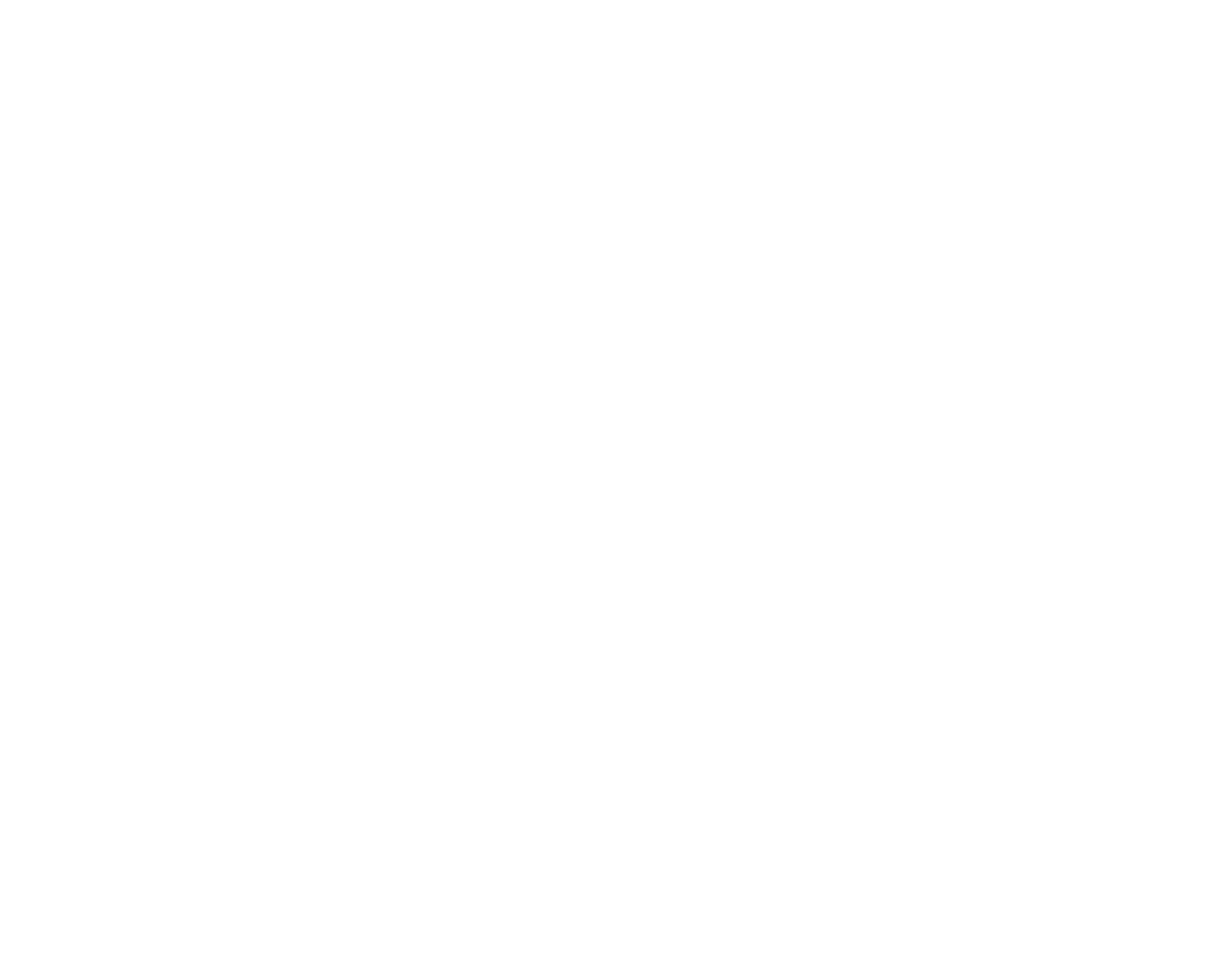
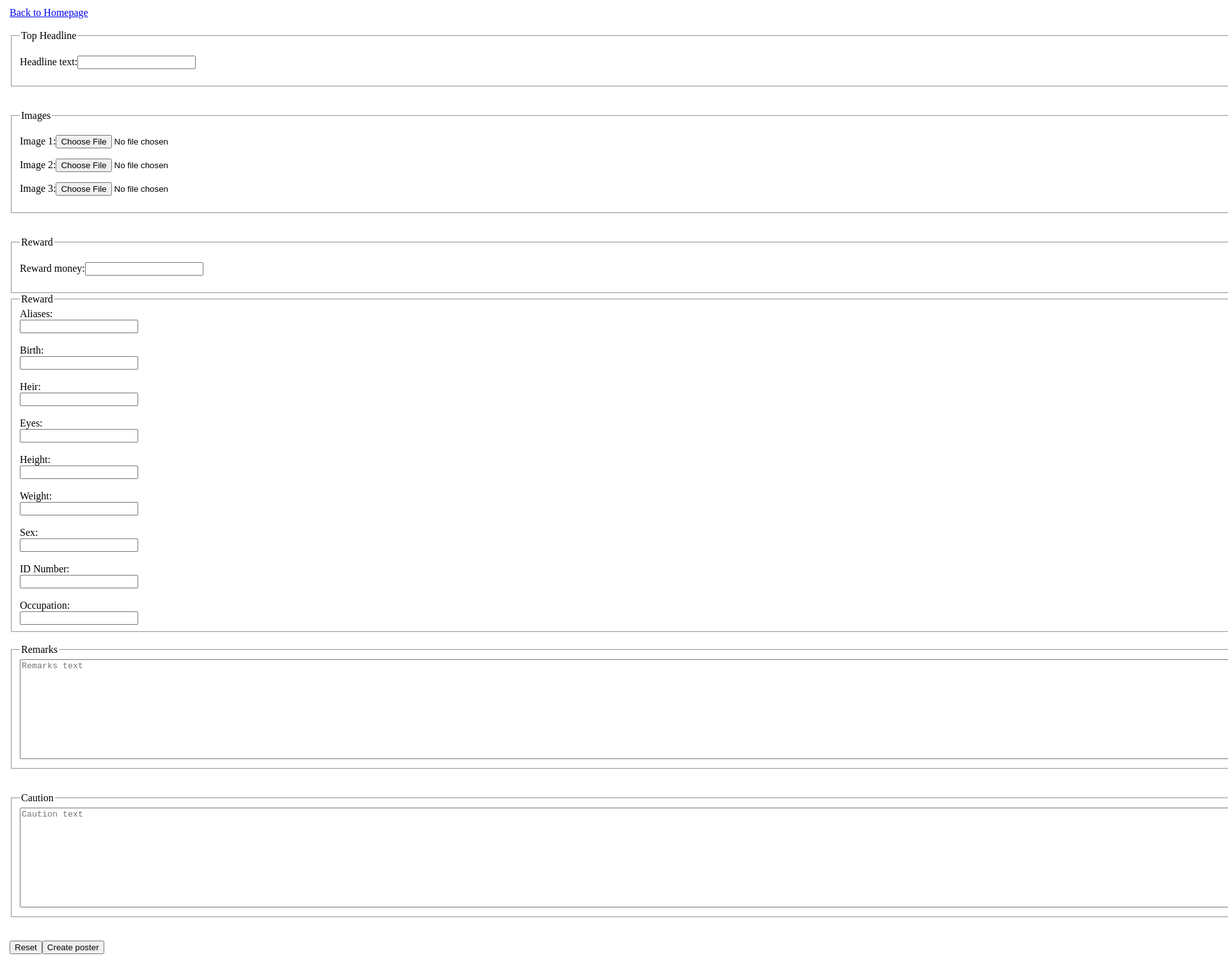
Before and after one commit to nevena29/bit-web, a plain HTML site: page HTML/Project/admin/create_new.html in a window 1280 px wide. Shown: the top 1495 px of the page at 64% size, 1920 px wide, since content can reach past the window. Before the commit the page ends 800 px from the top, so only its background shows below. Drawn offline with Linux system fonts and the light colour scheme.

Commit message:
upload creat new html/bart.html

```diff
--- a/HTML/Project/admin/create_new.html
+++ b/HTML/Project/admin/create_new.html
@@ -1,4 +1,65 @@
 <!doctype html>
 <html>
-
+    <head>
+        <title>Create poster</title>
+    </head>
+    <body>
+        <table>
+            <tr width="100%">
+                <td width="15%"></td>
+                <td width="70%">
+                    <a href="#">Back to Homepage</a>
+                    <br>
+                    <br>
+                    <form>
+                        <fieldset>
+                            <legend>Top Headline</legend>
+                            <p>Headline text:<input type="text" name="headline"></p>
+                        </fieldset>
+                        <br>
+                        <br>
+                        <fieldset>
+                            <legend>Images</legend>
+                            <p>Image 1:<input type="file" name="image"></p>
+                            <p>Image 2:<input type="file" name="image"></p>
+                            <p>Image 3:<input type="file" name="image"></p>
+                        </fieldset>
+                        <br>
+                        <br>
+                        <fieldset>
+                            <legend>Reward</legend>
+                            <p>Reward money:<input type="text" name="reward"></p>
+                        </fieldset>
+                        <fieldset>
+                            <legend>Reward</legend>
+                            <label>Aliases: <br><input type="text" name="aliases"></label><br><br>
+                            <label>Birth: <br><input type="number" name="birth"></label><br><br>
+                            <label>Heir: <br><input type="text" name="heir"></label><br><br>
+                            <label>Eyes: <br><input type="text" name="eyes"></label><br><br>
+                            <label>Height: <br><input type="number" name="height"></label><br><br>
+                            <label>Weight: <br><input type="number" name="weight"></label><br><br>
+                            <label>Sex: <br><input type="text" name="sex"></label><br><br>
+                            <label>ID Number: <br><input type="number" name="id-number"></label><br><br>
+                            <label>Occupation: <br><input type="text" name="occupation"></label>
+                        </fieldset>
+                        <br>
+                        <fieldset>
+                            <legend>Remarks</legend>
+                            <textarea name="remarks" cols="260" rows="10" placeholder="Remarks text"></textarea>
+                        </fieldset>
+                        <br>
+                        <br>
+                        <fieldset>
+                            <legend>Caution</legend>
+                            <textarea name="caution" cols="260" rows="10" placeholder="Caution text"></textarea>
+                        </fieldset>
+                        <br>
+                        <br>
+                        <button type="reset">Reset</button><button type="submit">Create poster</button>
+                    </form>
+                </td>
+                <td width="15%"></td>
+            </tr>
+        </table>
+    </body>
 </html>
```
Also changed, not shown: HTML/Project/posters/bart.html (added).
